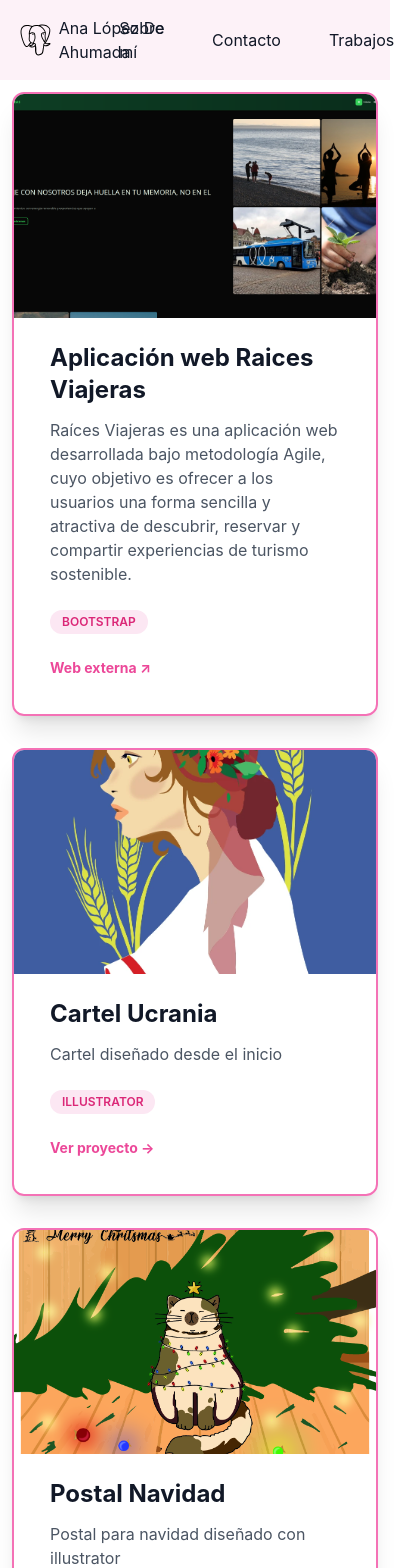
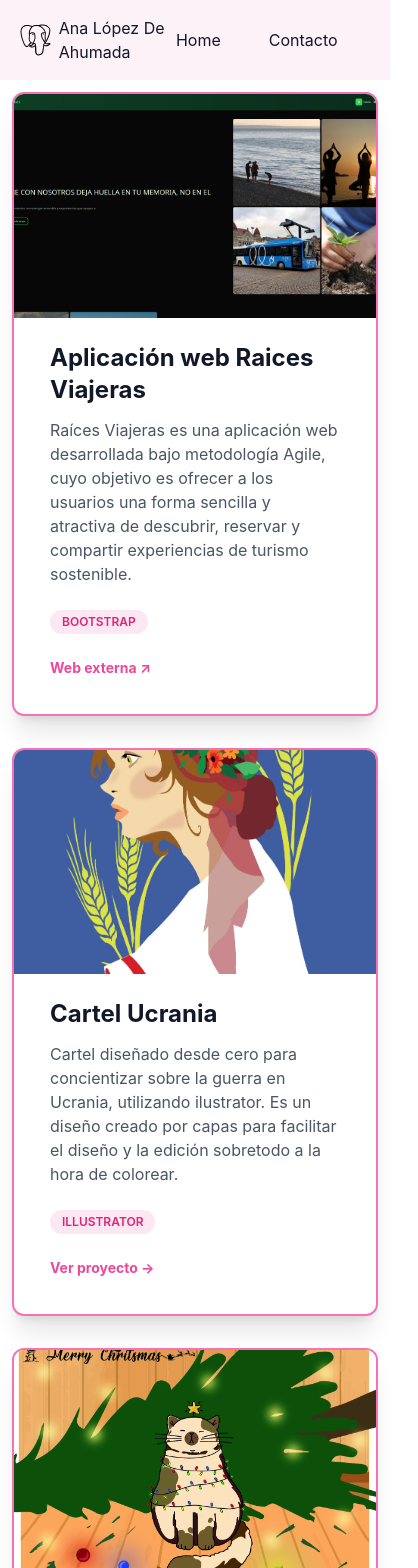
Before and after one commit to analopez03/Portfolio, a Nuxt app: page /project in a window 390 px wide. Shown: the top 1568 px of the page, 418 px wide, since content can reach past the window. Built offline with nearby package versions, Linux system fonts and the light colour scheme.

Commit message:
fix: fixed

```diff
--- a/app/components/CardProject.vue
+++ b/app/components/CardProject.vue
@@ -1,13 +1,25 @@
 <script setup lang="ts">
 import type { Project } from "~/data/interfaceProjects";
+import { resolveComponent } from "vue";
 
 defineProps<{
   project: Project;
 }>();
+
+const NuxtLink = resolveComponent("NuxtLink");
 </script>
 
 <template>
-  <div
+  <component
+    :is="project.link ? 'a' : NuxtLink"
+    v-bind="
+      project.link
+        ? { href: project.link, target: '_blank', rel: 'noopener noreferrer' }
+        : { to: `/project/${project.id}` }
+    "
+    class="block cursor-pointer"
+  >
+    <article
       class="card border-2 border-pink-400 rounded-xl shadow-xl p-9 mx-auto overflow-hidden group flex flex-col h-full w-full"
     >
       <div
@@ -38,24 +50,11 @@ defineProps<{
         </div>
 
         <div class="flex items-center gap-4 mt-auto">
-        <NuxtLink
-          v-if="!project.link"
-          :to="`/project/${project.id}`"
-          class="text-pink-500 font-bold hover:underline text-sm flex"
-        >
-          Ver proyecto →
-        </NuxtLink>
-
-        <a
-          v-if="project.link"
-          :href="project.link"
-          target="_blank"
-          class="text-pink-500 font-bold hover:underline text-sm flex items-center"
-          rel="noopener noreferrer"
-        >
-          Web externa ↗
-        </a>
+          <span class="text-pink-500 font-bold text-sm">
+            {{ project.link ? "Web externa ↗" : "Ver proyecto →" }}
+          </span>
         </div>
       </div>
-  </div>
+    </article>
+  </component>
 </template>
--- a/app/components/InfoCard.vue
+++ b/app/components/InfoCard.vue
@@ -8,7 +8,7 @@ const cards = [
 </script>
 
 <template>
-  <div class="grid grid-cols-2 gap-4 max-w-md">
+  <div class="grid grid-cols-2 gap-4 max-w-md" aria-label="card">
     <div
       v-for="card in cards"
       :key="card.title"
@@ -22,7 +22,10 @@ const cards = [
         />
       </div>
 
-      <h3 class="text-sm font-semibold tracking-wide text-gray-700">
+      <h3
+        class="text-sm font-semibold tracking-wide text-gray-700"
+        aria-label="Card title"
+      >
         {{ card.title }}
       </h3>
     </div>
--- a/app/components/SkillsSection.vue
+++ b/app/components/SkillsSection.vue
@@ -52,7 +52,7 @@ const skills = [
         <div v-for="skill in category.items" :key="skill.name" class="mb-6">
           <div class="flex justify-between text-sm mb-2">
             <span class="text-gray-600">{{ skill.name }}</span>
-            <span class="text-pink-500 font-semibold">{{ skill.level }}%</span>
+            <span class="text-gray-950 font-semibold">{{ skill.level }}%</span>
           </div>
 
           <div class="w-full h-2 bg-gray-300 rounded-full">
--- a/app/data/project.json
+++ b/app/data/project.json
@@ -10,7 +10,7 @@
   {
     "id": 2,
     "name": "Cartel Ucrania",
-    "description": "Cartel diseñado desde el inicio",
+    "description": "Cartel diseñado desde cero para concientizar sobre la guerra en Ucrania, utilizando ilustrator. Es un diseño creado por capas para facilitar el diseño y la edición sobretodo a la hora de colorear.",
     "src": "/img/cartel.webp",
     "technology": ["Illustrator"],
     "link": ""
@@ -18,7 +18,7 @@
   {
     "id": 3,
     "name": "Postal Navidad",
-    "description": "Postal para navidad diseñado con illustrator",
+    "description": "Postal para navidad diseñada con illustrator",
     "src": "/img/navidad.webp",
     "technology": ["Illustrator"],
     "link": ""
@@ -26,7 +26,7 @@
   {
     "id": 4,
     "name": "Prototipo de troquelado",
-    "description": "troquelado de un envase de chocolate",
+    "description": "Troquelado de un envase de chocolate",
     "src": "/img/troqueladoBanana.webp",
     "technology": ["Illustrator"],
     "link": ""
--- /dev/null
+++ b/app/layouts/header-footer.vue
@@ -0,0 +1,39 @@
+<script setup lang="ts"></script>
+
+<template>
+  <div class="min-h-screen flex flex-col">
+    <header class="bg-pink-50 px-5 grid grid-cols-9 items-stretch h-20">
+      <div class="col-span-4 flex justify-center items-center">
+        <nuxt-link to="/">
+          <NuxtImg src="/img/postgre.svg" alt="Logo" class="h-12 w-auto" />
+        </nuxt-link>
+        <h1 class="ml-2">Ana López De Ahumada</h1>
+      </div>
+
+      <nav class="col-span-5 flex justify-center items-stretch mr-8">
+        <NuxtLink
+          to="/"
+          class="flex items-center px-6 hover:bg-pink-100 transition-colors"
+        >
+          Home
+        </NuxtLink>
+
+        <nuxt-link
+          to="#contact"
+          class="flex items-center px-6 hover:bg-pink-100 transition-colors"
+        >
+          Contacto
+        </nuxt-link>
+      </nav>
+    </header>
+
+    <main class="flex-grow">
+      <slot />
+    </main>
+
+    <footer class="bg-pink-50 text-center py-4" id="contact" role="contentinfo">
+      <p>&copy; 2026 Portafolio. Todos los derechos reservados.</p>
+      <SocialNetwork />
+    </footer>
+  </div>
+</template>
--- a/app/pages/project/index.vue
+++ b/app/pages/project/index.vue
@@ -3,10 +3,18 @@ import projectsData from "~/data/project.json";
 import type { Project } from "~/data/interfaceProjects";
 
 const projects = projectsData as Project[];
+
+definePageMeta({
+  layout: "header-footer",
+});
 </script>
 
 <template>
-  <div class="grid md:grid-cols-2 lg:grid-cols-3 gap-8 max-w-6xl mx-auto p-3">
+  <div
+    class="grid md:grid-cols-2 lg:grid-cols-3 gap-8 max-w-6xl mx-auto p-3"
+    role="list"
+    aria-label="Lista de proyectos"
+  >
     <CardProject v-for="p in projects" :key="p.id" :project="p" />
   </div>
 </template>
```
Lines whose indentation alone changed are shown as unchanged.
